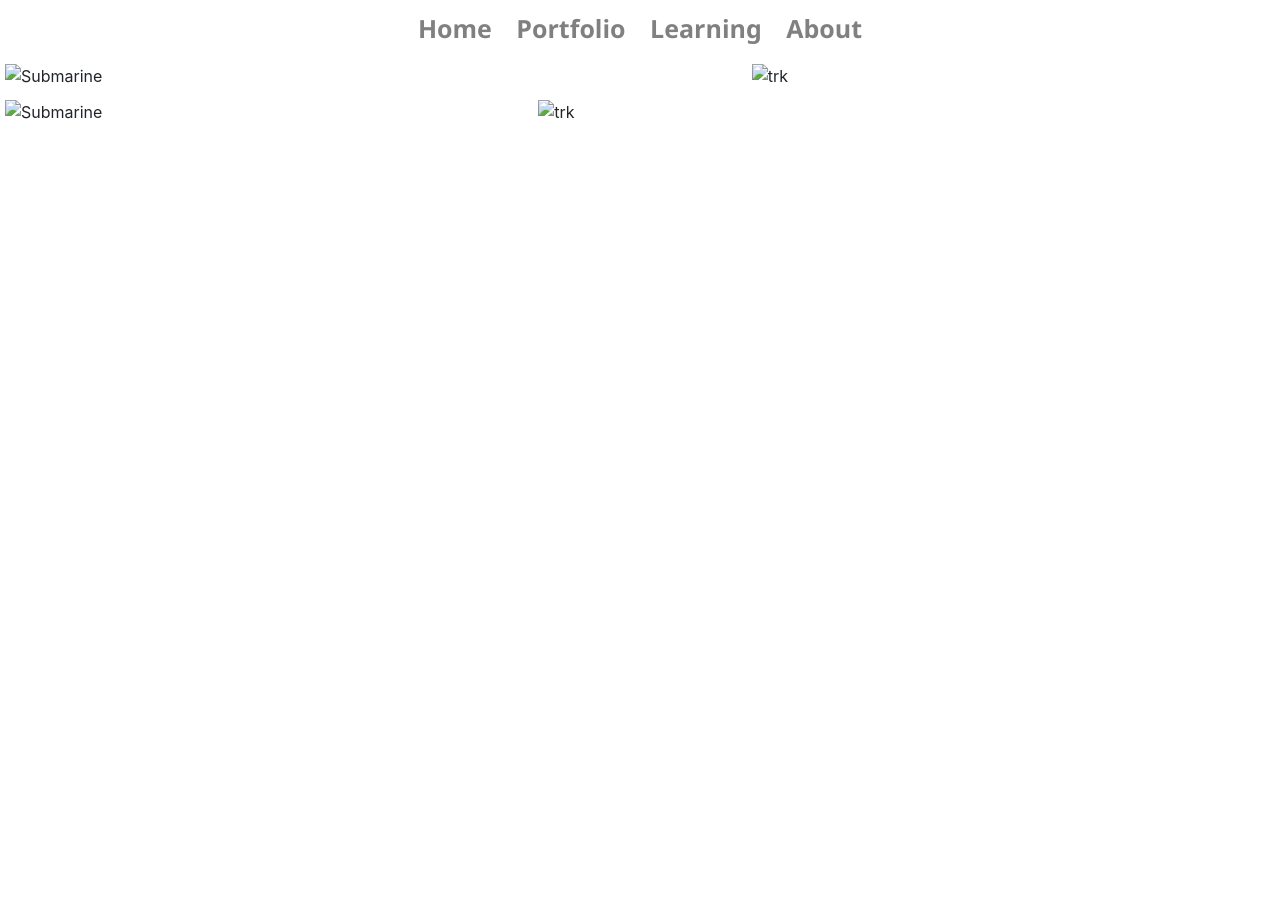
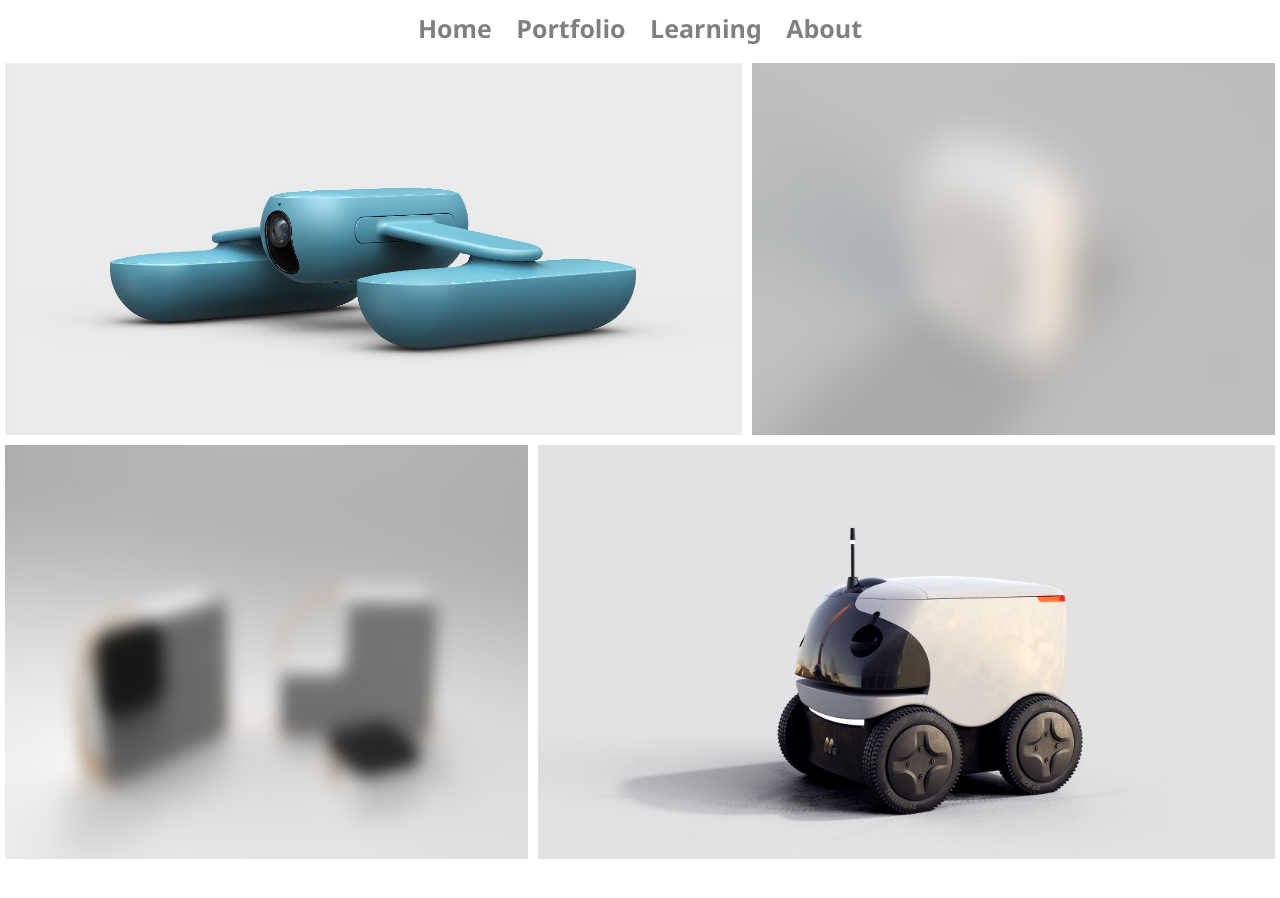
Before and after one commit to WilsonColin/WilsonColin.github.io, a Jekyll site: the page built from Projects.html, in a window 1280 px wide. Built offline with Jekyll 4.4.1, drawn with Linux system fonts in a browser that asks for light colours.

Commit message:
Fix Other pages

```diff
--- a/About.html
+++ b/About.html
@@ -11,7 +11,7 @@ title: About
       <li><a href="About.html">About</a></li>
     </ul>
 
-    <div style="margin-top: 110px; margin-left: 70%;">
+    <div style="margin-top: 110px; margin-left: 60%;">
         <h1>I'm Wilson Colin</h1>
         <h2> Engineer and Product Designer </h2>
         <p> See how to turn cutting-edge technologies into <br> intuitive products with technology-driven designs.</p>
--- a/Projects.html
+++ b/Projects.html
@@ -13,18 +13,18 @@ title: Projects
 <div class="container-fluid">
     <div class="row">
         <div class="col-sm-7" style="padding: 5px;">
-            <img src="Submarine.jpg" alt="Submarine" width="100%">
+            <img src="images/Submarine.jpg" alt="Submarine" width="100%">
         </div>
         <div class="col-sm-5" style="padding: 5px;">
-            <img src="trk.png" alt="trk" width="100%">
+            <img src="images/trk.png" alt="trk" width="100%">
         </div>
   </div>
   <div class="row">
     <div class="col-sm-5" style="padding: 5px;">
-        <img src="spk.jpg" alt="Submarine" width="100%">
+        <img src="images/spk.jpg" alt="Submarine" width="100%">
     </div>
     <div class="col-sm-7" style="padding: 5px;">
-        <img src="agv.jpg" alt="trk" width="100%">
+        <img src="images/agv.jpg" alt="trk" width="100%">
     </div>
 </div>
 <div class="container">
--- a/style.scss
+++ b/style.scss
@@ -15,7 +15,9 @@ body, html {
   display: inline-block;
   margin: 4px 2px;
   cursor: pointer;
-  border-radius: 2px;
+  border-radius: 6px;
+  border-color: #707070;
+  padding: 5px 20px 5px 20px;
 }
 
 .bg {
@@ -32,7 +34,7 @@ body, html {
 
 .bg1 {
   /* The image used */
-  background-image: url("images/profile.jpg");
+  background-image: url("images/profile.jpeg");
   height: 100%;
   padding-top: 30px;
   /* Center and scale the image nicely */
@@ -40,6 +42,12 @@ body, html {
   background-repeat: no-repeat;
   background-attachment: fixed;
   background-size: cover;
+}
+
+
+img{
+  min-width: 100%;
+  min-height: 100%;
 }
 
 
@@ -219,11 +227,6 @@ body, html {
   }
 }
 
-img{
-  max-height: 100%;
-  display: block;
-}
-
 .image_index{
   border-radius: 4px;
   max-width: 100%;
```
